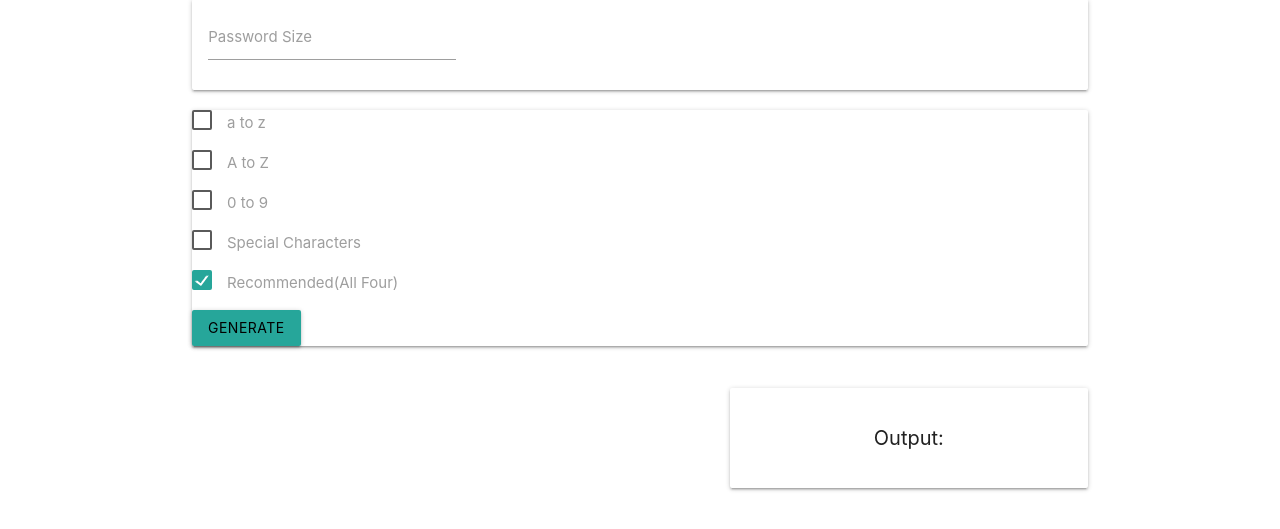
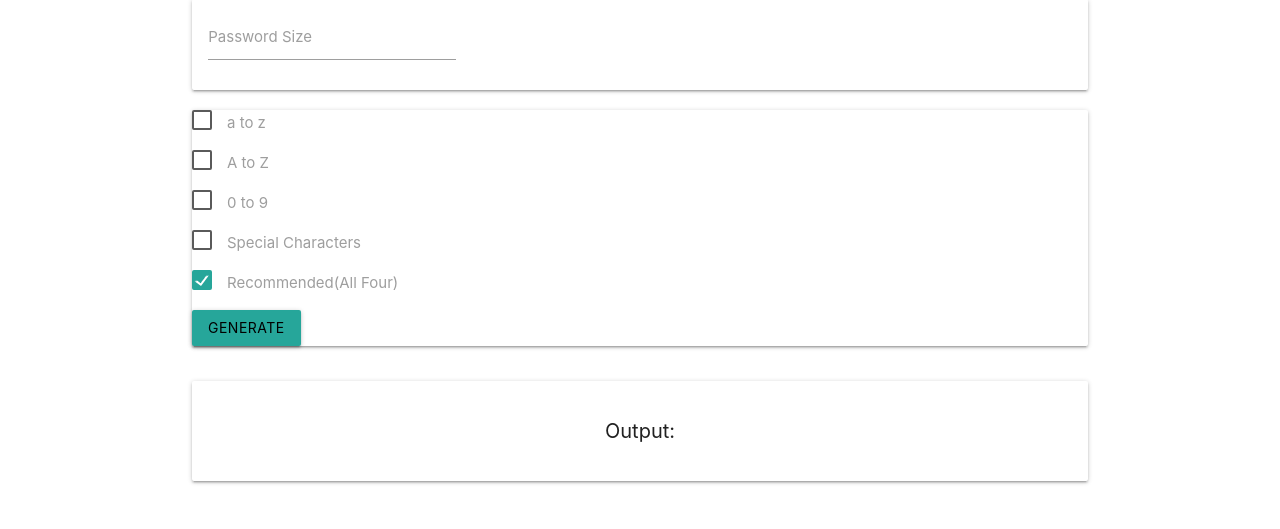
Before and after one commit to theblazecoders/password-generator, a plain HTML site: page index.html in a window 1280 px wide. Shown: the part 73-602 px from the top of the page. Drawn offline with Linux system fonts and the light colour scheme.

Commit message:
Update index.css

```diff
--- a/index.css
+++ b/index.css
@@ -18,12 +18,9 @@ body {
 }
 
 .output{
-  width: 40%;
   height: 100%;
   padding: 15px;
-  position: absolute;
   top: 20px;
-  float: right;
 }
 
 .output_text{
```
